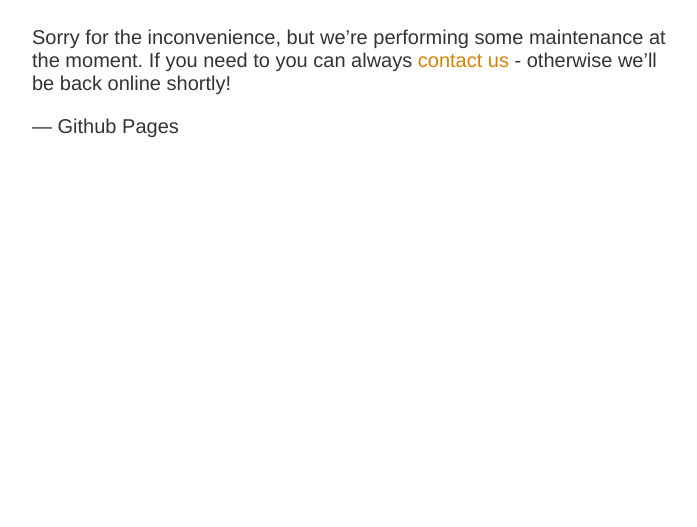
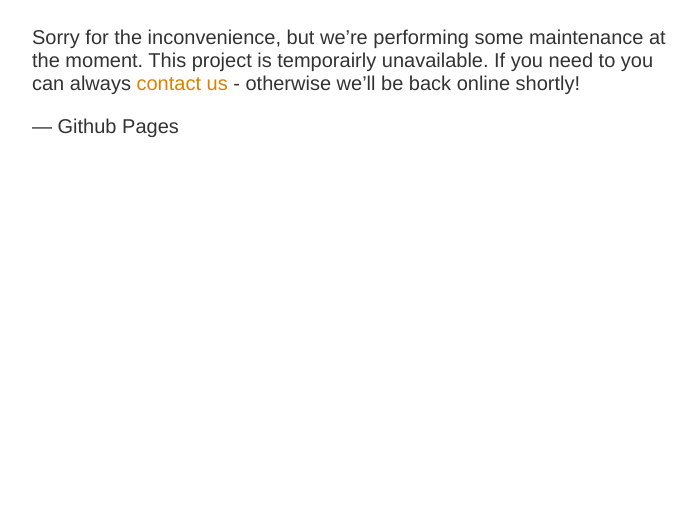
Before and after one commit to tquin1/histoire-2023, a plain HTML site: page index.html in a window 1280 px wide. Shown: the part 273-800 px from the top of the page, without its empty margins (283-980 px from the left). Drawn offline with Linux system fonts and the light colour scheme.

Commit message:
Update index.html

```diff
--- a/index.html
+++ b/index.html
@@ -13,6 +13,6 @@
 <article>
     <h1>We&rsquo;ll be back soon! <img src="https://github.githubassets.com/assets/GitHub-Mark-ea2971cee799.png" width="35"></h1>
     <div>
-        <p>Sorry for the inconvenience, but we&rsquo;re performing some maintenance at the moment. If you need to you can always <a href="https://github.com/contact">contact us</a> - otherwise we&rsquo;ll be back online shortly!</p>
+        <p>Sorry for the inconvenience, but we&rsquo;re performing some maintenance at the moment. This project is temporairly unavailable. If you need to you can always <a href="https://github.com/contact">contact us</a> - otherwise we&rsquo;ll be back online shortly!</p>
         <p>&mdash; Github Pages</p>
     </div>
```
